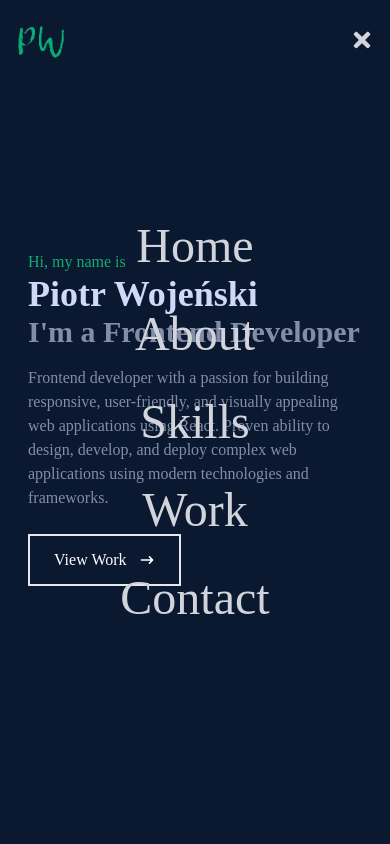
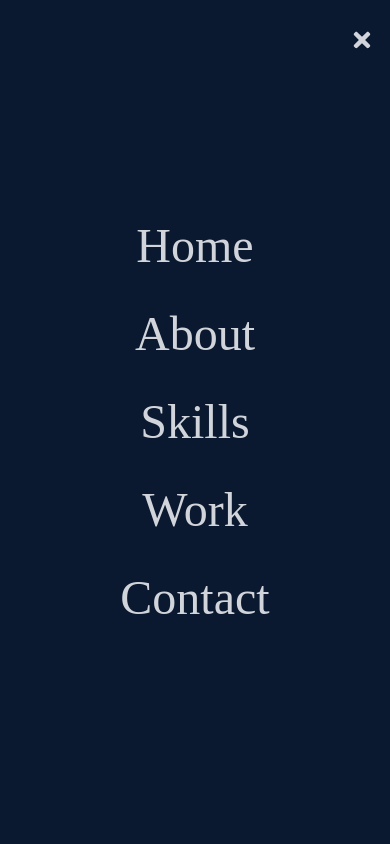
Before and after one commit to PiotrWojenski/my-portfolio, a React (Create React App) app: page / in a window 390 px wide. Both pictures are taken after a click on the element 362 px from the left and 40 px from the top of the page. Shown: the top 844 px of the page. Built offline with nearby package versions, Linux system fonts and the light colour scheme.

Commit message:
Update Navbar links to use React Router Links

```diff
--- a/src/components/Navbar.jsx
+++ b/src/components/Navbar.jsx
@@ -16,11 +16,36 @@ const Navbar = () => {
 			{/* menu*/}
 
 			<ul className="hidden md:flex ">
-				<li className="hover:text-[#11AD72] duration-200">Home</li>
-				<li className="hover:text-[#11AD72] duration-200">About</li>
-				<li className="hover:text-[#11AD72] duration-200">Skills</li>
-				<li className="hover:text-[#11AD72] duration-200">Work</li>
-				<li className="hover:text-[#11AD72] duration-200">Contact</li>
+				<li className="hover:text-[#11AD72] duration-200">
+					{' '}
+					<Link to="home" smooth={true} duration={500}>
+						Home
+					</Link>
+				</li>
+				<li className="hover:text-[#11AD72] duration-200">
+					{' '}
+					<Link to="about" smooth={true} duration={500}>
+						About
+					</Link>
+				</li>
+				<li className="hover:text-[#11AD72] duration-200">
+					{' '}
+					<Link to="skills" smooth={true} duration={500}>
+						Skills
+					</Link>
+				</li>
+				<li className="hover:text-[#11AD72] duration-200">
+					{' '}
+					<Link to="work" smooth={true} duration={500}>
+						Work
+					</Link>
+				</li>
+				<li className="hover:text-[#11AD72] duration-200">
+					{' '}
+					<Link to="contact" smooth={true} duration={500}>
+						Contact
+					</Link>
+				</li>
 			</ul>
 
 			{/* Hamburger*/}
@@ -33,17 +58,33 @@ const Navbar = () => {
 				className={
 					!showMenu
 						? 'hidden'
-						: '  absolute top-0 left-0 w-full h-screen bg-transparent  flex flex-col justify-center items-center'
+						: '  absolute top-0 left-0 w-full bg-[#0a192f] h-screen flex flex-col justify-center items-center'
 				}>
 				<li className="py-5 text-5xl">
-					<Link to="home" smooth={true} duration={500}>
+					<Link onClick={handleClick} to="home" smooth={true} duration={500}>
 						Home
 					</Link>
 				</li>
-				<li className="py-5 text-5xl">About</li>
-				<li className="py-5 text-5xl">Skills</li>
-				<li className="py-5 text-5xl">Work</li>
-				<li className="py-5 text-5xl">Contact</li>
+				<li className="py-5 text-5xl">
+					<Link onClick={handleClick} to="about" smooth={true} duration={500}>
+						About
+					</Link>
+				</li>
+				<li className="py-5 text-5xl">
+					<Link onClick={handleClick} to="skills" smooth={true} duration={500}>
+						Skills
+					</Link>
+				</li>
+				<li className="py-5 text-5xl">
+					<Link onClick={handleClick} to="work" smooth={true} duration={500}>
+						Work
+					</Link>
+				</li>
+				<li className="py-5 text-5xl">
+					<Link to="contact" smooth={true} duration={500}>
+						Contact
+					</Link>
+				</li>
 			</ul>
 
 			{/* Social icons*/}
```
